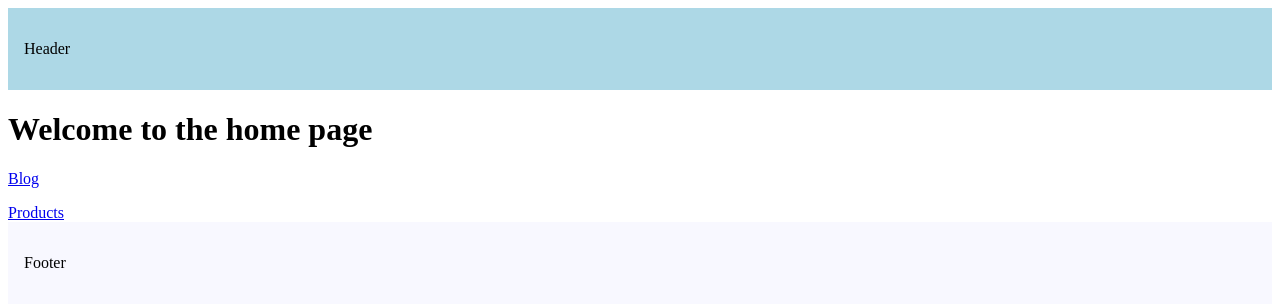
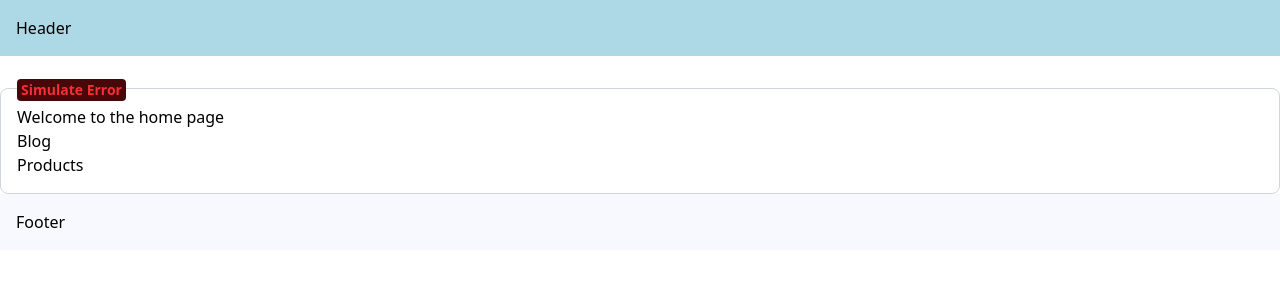
Before and after one commit to rs-quyhp/nextjs-15, a Next.js app in the folder routing-demo/: page / in a window 1280 px wide. Shown: the top 306 px of the page. Built offline with nearby package versions, Linux system fonts and the light colour scheme.

Commit message:
29. global error

```diff
--- a/routing-demo/package.json
+++ b/routing-demo/package.json
@@ -9,7 +9,7 @@
     "lint": "next lint"
   },
   "dependencies": {
-    "next": "15.4.2",
+    "next": "^15.4.2",
     "react": "19.1.0",
     "react-dom": "19.1.0"
   },
--- /dev/null
+++ b/routing-demo/src/app/error-wrapper.tsx
@@ -0,0 +1,39 @@
+"use client";
+import "./globals.css";
+
+import { useState } from "react";
+
+interface WrapperProps {
+  children: React.ReactNode;
+}
+
+const ErrorSimulator = ({
+  message = "An error occurred",
+}: {
+  message?: string;
+}) => {
+  const [error, setError] = useState(false);
+
+  if (error) throw new Error(message);
+
+  return (
+    <button
+      title="Simulate an error"
+      className="bg-red-950 text-red-500 rounded p-1 leading-none font-semibold text-sm hover:bg-red-900 transition"
+      onClick={() => setError(true)}
+    >
+      Simulate Error
+    </button>
+  );
+};
+
+export const ErrorWrapper = ({ children }: WrapperProps) => {
+  return (
+    <div className="flex flex-col rounded-lg mt-8 relative p-4 border border-gray-300">
+      <div className="absolute top-0 left-4 -translate-y-1/2">
+        <ErrorSimulator message="Simulated error in root layout" />
+      </div>
+      {children}
+    </div>
+  );
+};
--- /dev/null
+++ b/routing-demo/src/app/global-error.tsx
@@ -0,0 +1,24 @@
+"use client"; // Error boundaries must be Client Components
+
+import "./globals.css";
+
+export default function GlobalError() {
+  return (
+    <html lang="en">
+      <body>
+        <div className="flex flex-col items-center justify-center min-h-screen">
+          <h2 className="text-2xl font-bold mb-4">Something went wrong!</h2>
+          <button
+            onClick={() => {
+              // refresh the page
+              window.location.reload();
+            }}
+            className="bg-blue-500 hover:bg-blue-700 text-white font-bold py-2 px-4 rounded"
+          >
+            Refresh
+          </button>
+        </div>
+      </body>
+    </html>
+  );
+}
--- /dev/null
+++ b/routing-demo/src/app/globals.css
@@ -0,0 +1,2 @@
+/* CSS-first configuration from TailwindCSS v4.0.0 */
+@import "tailwindcss";
--- a/routing-demo/src/app/layout.tsx
+++ b/routing-demo/src/app/layout.tsx
@@ -1,12 +1,13 @@
-import { Metadata } from 'next';
+import { Metadata } from "next";
+import { ErrorWrapper } from "./error-wrapper";
 
 export const metadata: Metadata = {
   title: {
-    template: '%s | QuyHP',
-    default: 'QuyHP',
-    absolute: 'QuyHP',
+    template: "%s | QuyHP",
+    default: "QuyHP",
+    absolute: "QuyHP",
   },
-  description: 'QuyHP',
+  description: "QuyHP",
 };
 
 export default function RootLayout({
@@ -19,17 +20,17 @@
       <body>
         <header
           style={{
-            backgroundColor: 'lightblue',
-            padding: '1rem',
+            backgroundColor: "lightblue",
+            padding: "1rem",
           }}
         >
           <p>Header</p>
         </header>
-        {children}
+        <ErrorWrapper>{children}</ErrorWrapper>
         <footer
           style={{
-            backgroundColor: 'ghostwhite',
-            padding: '1rem',
+            backgroundColor: "ghostwhite",
+            padding: "1rem",
           }}
         >
           <p>Footer</p>
--- a/routing-demo/src/app/products/[productId]/layout.tsx
+++ b/routing-demo/src/app/products/[productId]/layout.tsx
@@ -1,8 +1,10 @@
-import { getRandomInt } from './reviews/[reviewId]/page';
+const ProductLayout = ({ children }: { children: React.ReactNode }) => {
+  const getRandomInt = () => {
+    return Math.floor(Math.random() * 2);
+  };
 
-const ProductLayout = ({ children }: { children: React.ReactNode }) => {
   if (getRandomInt() % 2 === 0) {
-    throw new Error('Error loading product');
+    throw new Error("Error loading product");
   }
 
   return (
--- a/routing-demo/src/app/products/[productId]/reviews/[reviewId]/page.tsx
+++ b/routing-demo/src/app/products/[productId]/reviews/[reviewId]/page.tsx
@@ -1,14 +1,14 @@
-export const getRandomInt = () => {
-  return Math.floor(Math.random() * 2);
-};
-
 const ReviewPage = async ({
   params,
 }: {
   params: Promise<{ productId: string; reviewId: string }>;
 }) => {
+  const getRandomInt = () => {
+    return Math.floor(Math.random() * 2);
+  };
+
   if (getRandomInt() % 2 === 0) {
-    throw new Error('Error loading review');
+    throw new Error("Error loading review");
   }
 
   const { productId, reviewId } = await params;
```
Also changed, not shown: 1 other file (tests, documents, lock files or other folders).
